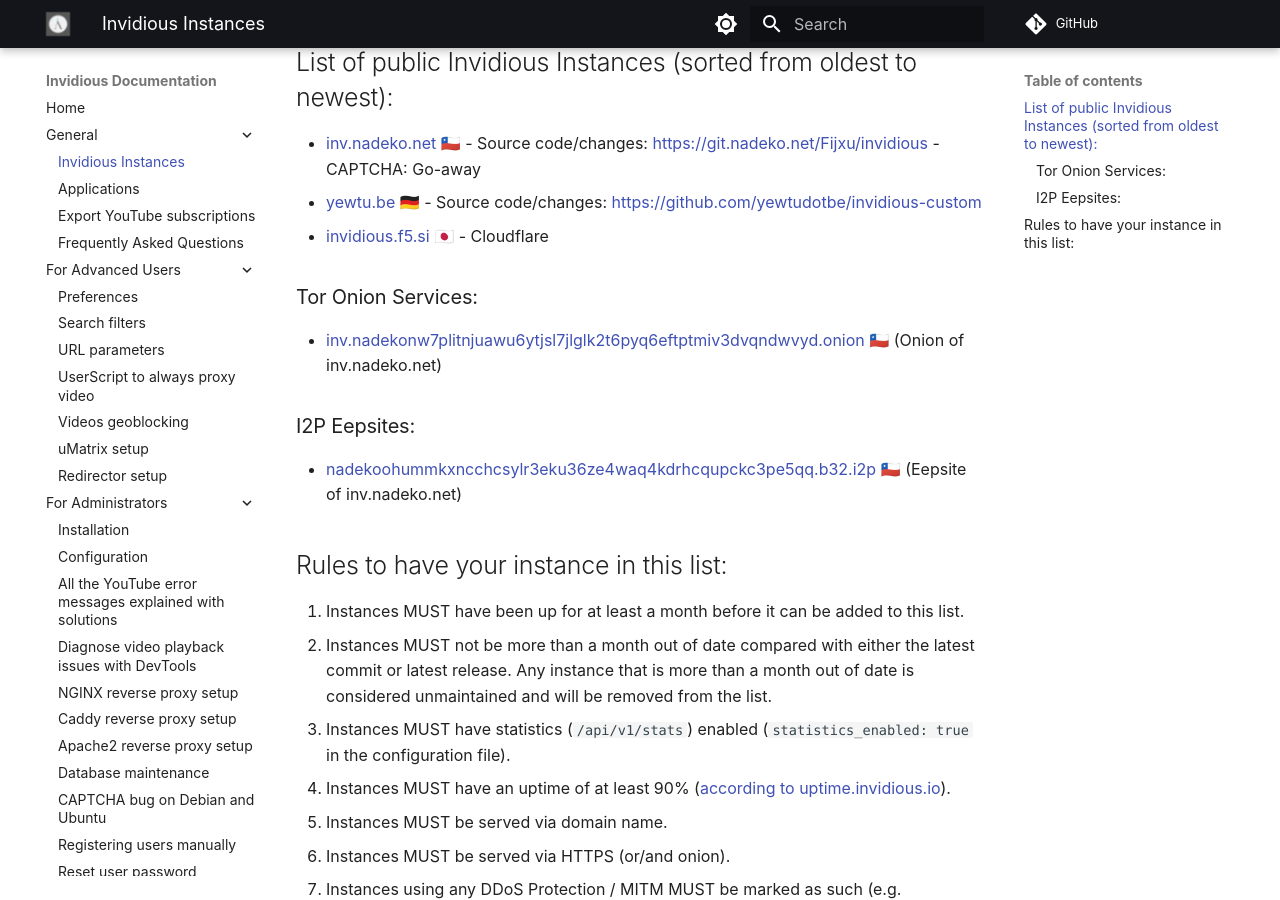
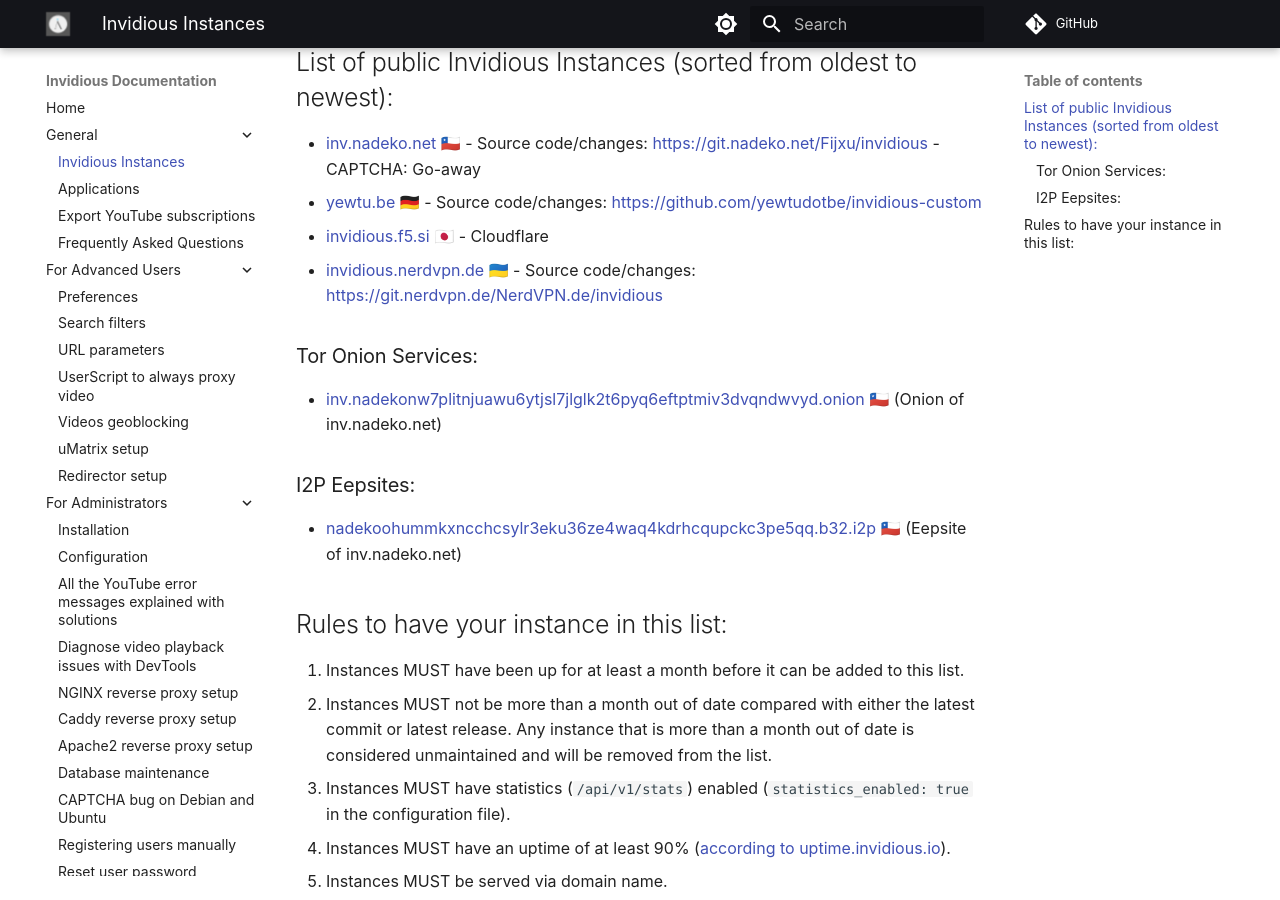
Before and after one commit to iv-org/documentation, an MkDocs documentation site: the page built from docs/instances.md, in a window 1280 px wide and 900 px high, scrolled down 376 px. Built offline with MkDocs 1.6.1 and Material for MkDocs 9.7.7, drawn with Linux system fonts in a browser that asks for light colours; comment, search, counter and statistics services are not loaded.

Commit message:
chore: add back invidious.nerdvpn.de
comment: https://github.com/iv-org/documentation/issues/241#issuecomment-3389776915

```diff
--- a/docs/instances.md
+++ b/docs/instances.md
@@ -13,6 +13,7 @@
 * [inv.nadeko.net](https://inv.nadeko.net) 🇨🇱 - Source code/changes: https://git.nadeko.net/Fijxu/invidious - CAPTCHA: Go-away
 * [yewtu.be](https://yewtu.be) 🇩🇪 - Source code/changes: https://github.com/yewtudotbe/invidious-custom
 * [invidious.f5.si](https://invidious.f5.si) 🇯🇵 - Cloudflare
+* [invidious.nerdvpn.de](https://invidious.nerdvpn.de) 🇺🇦 - Source code/changes: https://git.nerdvpn.de/NerdVPN.de/invidious
 
 ### Tor Onion Services:
 
```
